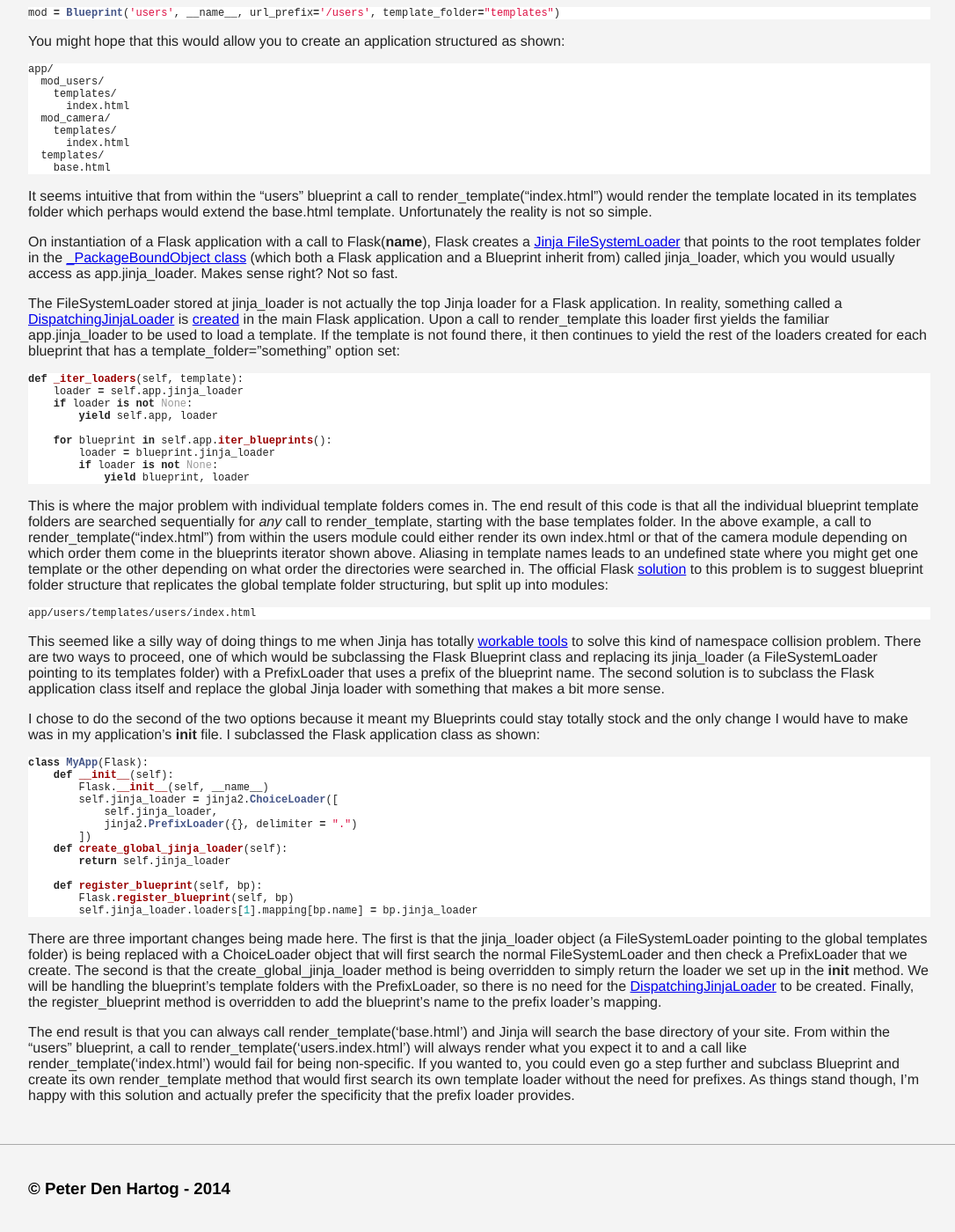
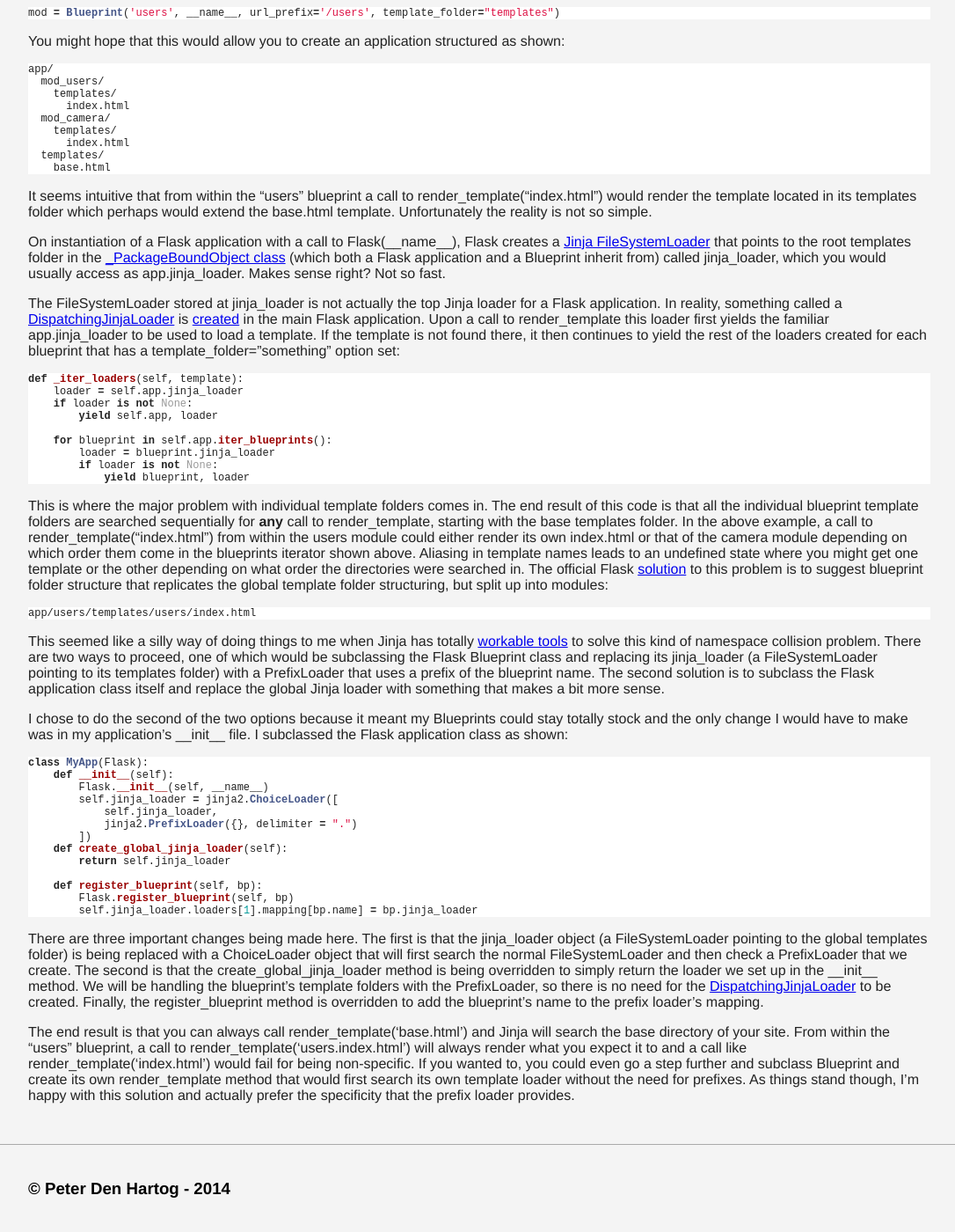
Before and after one commit to pddenhar/pddenhar.github.io, a Jekyll site: the page built from _posts/2015-01-16-flask-blueprint-templates.md, in a window 1280 px wide and 1400 px high, scrolled down 391 px. Shown: the whole window at 88% size, without its empty margins (95-1181 px from the left). Built offline with Jekyll 4.4.1, drawn with Linux system fonts in a browser that asks for light colours; nearby versions of some CDN libraries; some web fonts are replaced.

```diff
--- a/_posts/2015-01-16-flask-blueprint-templates.md
+++ b/_posts/2015-01-16-flask-blueprint-templates.md
@@ -24,7 +24,7 @@ app/
 {% endhighlight %}
 It seems intuitive that from within the "users" blueprint a call to render_template("index.html") would render the template located in its templates folder which perhaps would extend the base.html template. Unfortunately the reality is not so simple.
 
-On instantiation of a Flask application with a call to Flask(__name__), Flask creates a [Jinja FileSystemLoader](http://jinja.pocoo.org/docs/dev/api/#jinja2.FileSystemLoader) that points to the root templates folder in the [_PackageBoundObject class](https://github.com/mitsuhiko/flask/blob/33534bb4a9937e6faba5ecec4586519f453369b6/flask/helpers.py#L829-835) (which both a Flask application and a Blueprint inherit from) called jinja_loader, which you would usually access as app.jinja_loader. Makes sense right? Not so fast.
+On instantiation of a Flask application with a call to Flask(\_\_name\_\_), Flask creates a [Jinja FileSystemLoader](http://jinja.pocoo.org/docs/dev/api/#jinja2.FileSystemLoader) that points to the root templates folder in the [_PackageBoundObject class](https://github.com/mitsuhiko/flask/blob/33534bb4a9937e6faba5ecec4586519f453369b6/flask/helpers.py#L829-835) (which both a Flask application and a Blueprint inherit from) called jinja_loader, which you would usually access as app.jinja_loader. Makes sense right? Not so fast.
 
 The FileSystemLoader stored at jinja_loader is not actually the top Jinja loader for a Flask application. In reality, something called a [DispatchingJinjaLoader](https://github.com/mitsuhiko/flask/blob/33534bb4a9937e6faba5ecec4586519f453369b6/flask/templating.py#L46-100) is [created](https://github.com/mitsuhiko/flask/blob/33534bb4a9937e6faba5ecec4586519f453369b6/flask/app.py#L695-706) in the main Flask application. Upon a call to render_template this loader first yields the familiar app.jinja_loader to be used to load a template. If the template is not found there, it then continues to yield the rest of the loaders created for each blueprint that has a template_folder="something" option set:
 {% highlight python %}
@@ -39,14 +39,14 @@ def _iter_loaders(self, template):
             yield blueprint, loader
 {% endhighlight %}
 
-This is where the major problem with individual template folders comes in. The end result of this code is that all the individual blueprint template folders are searched sequentially for *any* call to render_template, starting with the base templates folder. In the above example, a call to render_template("index.html") from within the users module could either render its own index.html or that of the camera module depending on which order them come in the blueprints iterator shown above. Aliasing in template names leads to an undefined state where you might get one template or the other depending on what order the directories were searched in. The official Flask [solution](http://flask.pocoo.org/docs/0.10/blueprints/#templates) to this problem is to suggest blueprint folder structure that replicates the global template folder structuring, but split up into modules:
+This is where the major problem with individual template folders comes in. The end result of this code is that all the individual blueprint template folders are searched sequentially for **any** call to render_template, starting with the base templates folder. In the above example, a call to render_template("index.html") from within the users module could either render its own index.html or that of the camera module depending on which order them come in the blueprints iterator shown above. Aliasing in template names leads to an undefined state where you might get one template or the other depending on what order the directories were searched in. The official Flask [solution](http://flask.pocoo.org/docs/0.10/blueprints/#templates) to this problem is to suggest blueprint folder structure that replicates the global template folder structuring, but split up into modules:
 {% highlight bash %}
 app/users/templates/users/index.html
 {% endhighlight %}
 
 This seemed like a silly way of doing things to me when Jinja has totally [workable tools](http://jinja.pocoo.org/docs/dev/api/#jinja2.PrefixLoader) to solve this kind of namespace collision problem. There are two ways to proceed, one of which would be subclassing the Flask Blueprint class and replacing its jinja_loader (a FileSystemLoader pointing to its templates folder) with a PrefixLoader that uses a prefix of the blueprint name. The second solution is to subclass the Flask application class itself and replace the global Jinja loader with something that makes a bit more sense.
 
-I chose to do the second of the two options because it meant my Blueprints could stay totally stock and the only change I would have to make was in my application's __init__ file. I subclassed the Flask application class as shown:
+I chose to do the second of the two options because it meant my Blueprints could stay totally stock and the only change I would have to make was in my application's \_\_init\_\_ file. I subclassed the Flask application class as shown:
 {% highlight python %}
 class MyApp(Flask):
     def __init__(self):
@@ -62,6 +62,6 @@ class MyApp(Flask):
         Flask.register_blueprint(self, bp)
         self.jinja_loader.loaders[1].mapping[bp.name] = bp.jinja_loader
 {% endhighlight %}
-There are three important changes being made here. The first is that the jinja_loader object (a FileSystemLoader pointing to the global templates folder) is being replaced with a ChoiceLoader object that will first search the normal FileSystemLoader and then check a PrefixLoader that we create. The second is that the create_global_jinja_loader method is being overridden to simply return the loader we set up in the __init__ method. We will be handling the blueprint's template folders with the PrefixLoader, so there is no need for the [DispatchingJinjaLoader](https://github.com/mitsuhiko/flask/blob/33534bb4a9937e6faba5ecec4586519f453369b6/flask/templating.py#L46-100) to be created. Finally, the register_blueprint method is overridden to add the blueprint's name to the prefix loader's mapping.
+There are three important changes being made here. The first is that the jinja_loader object (a FileSystemLoader pointing to the global templates folder) is being replaced with a ChoiceLoader object that will first search the normal FileSystemLoader and then check a PrefixLoader that we create. The second is that the create_global_jinja_loader method is being overridden to simply return the loader we set up in the \_\_init\_\_ method. We will be handling the blueprint's template folders with the PrefixLoader, so there is no need for the [DispatchingJinjaLoader](https://github.com/mitsuhiko/flask/blob/33534bb4a9937e6faba5ecec4586519f453369b6/flask/templating.py#L46-100) to be created. Finally, the register_blueprint method is overridden to add the blueprint's name to the prefix loader's mapping.
 
 The end result is that you can always call render_template('base.html') and Jinja will search the base directory of your site. From within the "users" blueprint, a call to render_template('users.index.html') will always render what you expect it to and a call like render_template('index.html') would fail for being non-specific. If you wanted to, you could even go a step further and subclass Blueprint and create its own render_template method that would first search its own template loader without the need for prefixes. As things stand though, I'm happy with this solution and actually prefer the specificity that the prefix loader provides.
```
